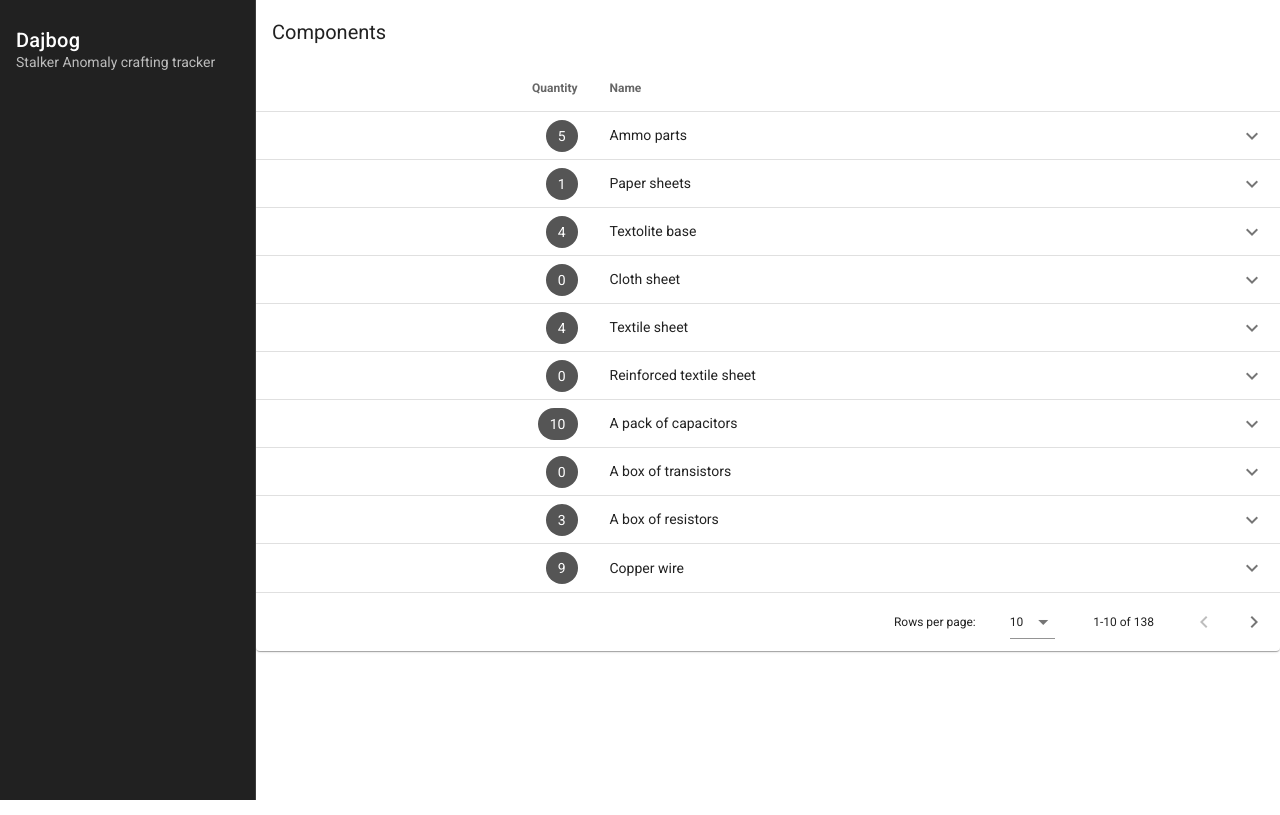
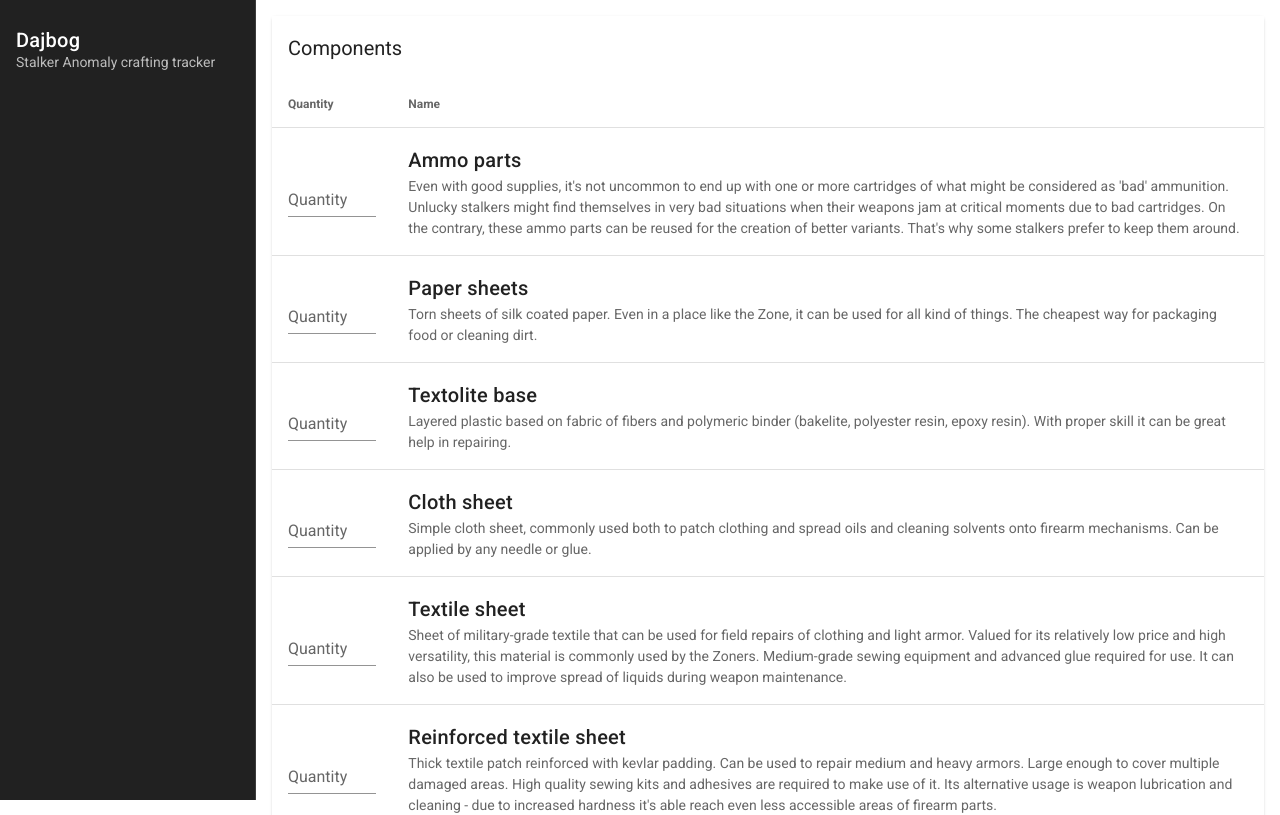
Before and after one commit to omnichronous/stalker-anomaly-crafting-tracker, a Vue app: page / in a window 1280 px wide. Shown: the top 815 px of the page. Built offline with nearby package versions, Linux system fonts and the light colour scheme.

Commit message:
table style, layout and user input

```diff
--- a/src/store/index.js
+++ b/src/store/index.js
@@ -1,14 +1,19 @@
 import Vue from 'vue'
 import Vuex from 'vuex'
+import { merge } from 'lodash'
 
 Vue.use(Vuex)
 
 export default new Vuex.Store({
   state: {
+    quantities: {},
   },
   getters: {
   },
   mutations: {
+    SET_QUANTITIES (state, quantities) {
+      Vue.set(state, 'quantities', merge({}, state.quantities, quantities))
+    },
   },
   actions: {
   },
--- a/src/views/Components.vue
+++ b/src/views/Components.vue
@@ -1,10 +1,9 @@
 <template>
+  <div class="pa-sm-4">
     <v-data-table
       :headers="headers"
       :items="items"
-    :expanded.sync="expanded"
       item-key="name"
-    show-expand
       class="elevation-1"
     >
       <template #top>
@@ -12,24 +11,69 @@
           <v-toolbar-title>Components</v-toolbar-title>
         </v-toolbar>
       </template>
-    <template #expanded-item="{ headers: { length: columnCount }, item }">
-      <td
-        :colspan="columnCount"
-        class="py-6"
+      <template #[`item.count`]="{ item }">
+        <div class="mt-6 mt-sm-0">
+          <v-edit-dialog
+            :return-value="editedValue"
+            @save="save(item.id)"
           >
+            <v-text-field
+              :value="quantities[item.id]"
+              label="Quantity"
+              hide-details
+              :single-line="!$vuetify.breakpoint.mobile"
+              readonly
+              class="text-sm-right"
+            />
+            <template #input>
+              <v-text-field
+                :value="editedValue"
+                label="Set"
+                type="number"
+                hint="Press Enter to save or click outside to cancel"
+                single-line
+                class="d-inline-block"
+                @input="handleInput"
+              />
+            </template>
+          </v-edit-dialog>
+        </div>
+      </template>
+      <template #[`item.name`]="{ item }">
+        <div class="py-4">
+          <div class="text-h6 text-left">
+            {{ item.name }}
+          </div>
+          <div class="text--secondary text-justify text-sm-left">
             {{ item.description }}
-      </td>
-    </template>
-    <template #[`item.count`]="{ item }">
-      <v-chip dark>
-        {{ getCount(item) }}
-      </v-chip>
+          </div>
+        </div>
       </template>
     </v-data-table>
+
+    <v-snackbar
+      v-model="snack"
+      :timeout="3000"
+      :color="snackColor"
+    >
+      {{ snackText }}
+
+      <template #action="{ attrs }">
+        <v-btn
+          v-bind="attrs"
+          text
+          @click="snack = false"
+        >
+          Close
+        </v-btn>
+      </template>
+    </v-snackbar>
+  </div>
 </template>
 
 <script>
 import { filter, endsWith, map, find, uniqBy } from 'lodash'
+import { mapMutations, mapState } from 'vuex'
 import parts from '../../public/gamedata/config/st_items_parts'
 
 export default {
@@ -40,44 +84,59 @@
       expanded: [],
       singleExpand: false,
       headers: [
-        // {
-        //   text: 'Image',
-        //   align: 'end',
-        //   sortable: false,
-        //   value: 'image',
-        // },
         {
           text: 'Quantity',
-          align: 'end',
           value: 'count',
         },
         {
           text: 'Name',
-          align: 'start',
           value: 'name',
         },
-        { text: '', value: 'data-table-expand' },
       ],
-      items: Object.freeze(this.parseData(parts)),
+      items: this.parseData(parts),
+      minZero: (v) => v >= 0 || 'Quantity can only be 0 or more',
+      snack: false,
+      snackColor: '',
+      snackText: '',
+      editedValue: null,
     }
   },
 
+  computed: {
+    ...mapState(['quantities']),
+  },
+
   methods: {
+    ...mapMutations(['SET_QUANTITIES']),
     parseData (items) {
       const descriptionMarker = '_descr'
       const nameObjects = filter(items, (item) => !endsWith(item['@id'], descriptionMarker))
       const combinedObjects = map(nameObjects, (item) => {
         const descriptionObject = find(items, { '@id': `${item['@id']}${descriptionMarker}` })
         return {
+          id: item['@id'],
           name: item.text,
           description: descriptionObject.text,
         }
       })
       return uniqBy(combinedObjects, 'name')
     },
-    getCount (item) {
-      return Math.floor(Math.random() * (10 - 0 + 1)) + 0
+    handleInput (value) {
+      this.editedValue = Number(value)
+    },
+    save (id) {
+      this.SET_QUANTITIES({ [id]: this.editedValue })
+      this.editedValue = null
+      this.snack = true
+      this.snackColor = 'success'
+      this.snackText = 'Quantity set'
     },
   },
 }
 </script>
+
+<style lang="scss" scoped>
+::v-deep .v-data-table__mobile-row__header {
+  display: none;
+}
+</style>
```
Lines whose indentation alone changed are shown as unchanged.
